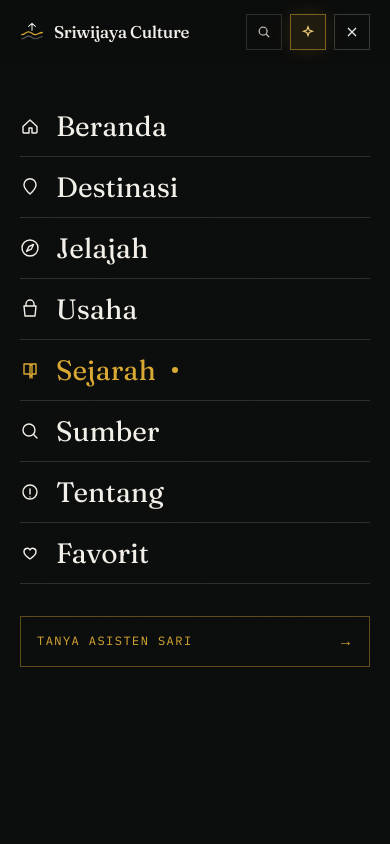
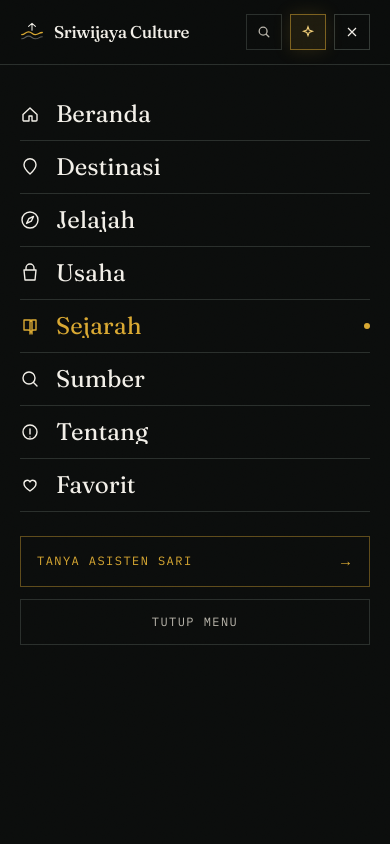
Before and after one commit to fawwaz1st/sriwijaya-culture, a Next.js app: page /artikel in a window 390 px wide. Both pictures are taken after a click on the button 352 px from the left and 32 px from the top of the page. Shown: the top 844 px of the page. Built offline with nearby package versions, Linux system fonts and the light colour scheme.

Commit message:
Render menu seluler lewat portal agar tidak tertahan containing block header

```diff
--- a/scripts/verify-fitur.mjs
+++ b/scripts/verify-fitur.mjs
@@ -80,7 +80,7 @@ const cek = (nama, lulus, detail = "") => {
 
 /* ---------- 2b. Hamburger tetap jalan di tablet ---------- */
 {
-  for (const width of [768, 820, 1023]) {
+  for (const width of [320, 390, 412, 430, 440, 540, 768, 820, 1023]) {
     const ctx = await browser.newContext({ viewport: { width, height: 1000 } });
     const page = await ctx.newPage();
     await page.goto(BASE + "/", { waitUntil: "networkidle", timeout: 60000 });
@@ -112,6 +112,21 @@ const cek = (nama, lulus, detail = "") => {
         Boolean(kotak) && kotak.tinggi > 300 && kotak.atas <= 80 && kotak.display !== "none" && kotak.posisi === "fixed",
         JSON.stringify(kotak),
       );
+      /*
+       * Panel bisa punya ukuran benar tapi tetap tertutup elemen lain.
+       * Karena itu titik tengah layar diuji: elemen teratas di titik itu
+       * harus berada DI DALAM panel. Ini menangkap bug z-index dan bug
+       * panel yang tertinggal di belakang hero.
+       */
+      const hit = await page.evaluate(() => {
+        const el = document.querySelector("#menu-mobile");
+        if (!el) return { ok: false };
+        const x = Math.round(window.innerWidth / 2);
+        const y = Math.round(window.innerHeight / 2);
+        const top = document.elementFromPoint(x, y);
+        return { ok: Boolean(top && el.contains(top)), tag: top ? top.tagName.toLowerCase() : null };
+      });
+      cek("panel menu menutupi konten di " + width, hit.ok, JSON.stringify(hit));
       const tautan = await page.locator('#menu-mobile a[href=\"/destinasi\"]').count();
       cek("menu tablet punya tautan di " + width, tautan === 1, "tautan " + tautan);
     }
--- a/src/components/site-header.tsx
+++ b/src/components/site-header.tsx
@@ -3,6 +3,7 @@
 import Link from "next/link";
 import { usePathname } from "next/navigation";
 import { useEffect, useState } from "react";
+import { createPortal } from "react-dom";
 import { cn } from "@/lib/cn";
 import { CariCepat, type ItemCari } from "@/components/cari-cepat";
 
@@ -198,29 +199,67 @@ export function SiteHeader({ indeks }: { indeks: readonly ItemCari[] }) {
         </div>
       </div>
 
-      {buka && (
+      {/*
+        Panel menu dirender lewat portal ke <body>, dengan gaya kritis
+        sebagai inline style.
+
+        Dua bug nyata yang pernah terjadi di sini:
+        1. Panel memakai `md:hidden`, jadi di 440 px ia hilang padahal
+           tombolnya tampil.
+        2. Panel adalah `position: fixed` di dalam <header> yang memakai
+           backdrop-filter. backdrop-filter menjadikan header sebagai
+           containing block, sehingga `top-16 bottom-0` dihitung
+           terhadap tinggi header (64 px) dan panel menjadi setinggi 0.
+
+        Portal memutus rantai itu sepenuhnya: tidak ada leluhur ber-filter,
+        ber-transform, atau ber-ukuran yang bisa mengubah kotak panel.
+        Inline style dipakai untuk properti yang menentukan terlihat atau
+        tidaknya panel, sehingga kegagalan memuat CSS tidak membuat menu
+        tak terlihat.
+      */}
+      {buka &&
+        typeof document !== "undefined" &&
+        createPortal(
           <div
             id="menu-mobile"
-          className="fixed inset-x-0 bottom-0 top-16 z-40 overflow-y-auto bg-malam lg:hidden"
+            data-menu-version="portal-2"
+            role="dialog"
+            aria-modal="true"
+            aria-label="Menu navigasi"
+            style={{
+              position: "fixed",
+              top: "4rem",
+              left: 0,
+              right: 0,
+              bottom: 0,
+              zIndex: 45,
+              overflowY: "auto",
+              overscrollBehavior: "contain",
+              backgroundColor: "#0b0d0c",
+            }}
           >
-          <nav aria-label="Navigasi seluler" className="px-5 py-8">
-            <ul>
+            <nav aria-label="Navigasi seluler" className="px-5 pb-10 pt-6 sm:px-8">
+              {/* Di tablet, daftar dua kolom supaya ruang lebar tidak jadi
+                  deretan panjang yang membuat ibu jari harus naik-turun jauh. */}
+              <ul className="grid grid-cols-1 gap-x-8 sm:grid-cols-2">
                 {[{ href: "/", label: "Beranda" }, ...NAV].map((item) => (
                   <li key={item.href} className="border-b border-garis-malam">
                     <Link
                       href={item.href}
                       onClick={() => setBuka(false)}
                       aria-current={aktif(item.href) ? "page" : undefined}
-                    className="flex items-center gap-4 py-4"
+                      className="flex items-center gap-4 py-3.5"
                     >
                       <span
                         className={cn(
-                        "flex items-center gap-4",
+                          "flex min-w-0 flex-1 items-center gap-4",
                           aktif(item.href) ? "text-emas" : "text-terang",
                         )}
                       >
                         <IkonNav href={item.href} />
-                      <span className="font-display text-[1.75rem] leading-none">{item.label}</span>
+                        <span className="truncate font-display text-[1.5rem] leading-none sm:text-[1.75rem]">
+                          {item.label}
+                        </span>
                       </span>
                       {aktif(item.href) && (
                         <span className="h-1.5 w-1.5 flex-none rounded-full bg-emas" aria-hidden="true" />
@@ -229,16 +268,26 @@ export function SiteHeader({ indeks }: { indeks: readonly ItemCari[] }) {
                   </li>
                 ))}
               </ul>
+
               <Link
                 href="/asisten"
                 onClick={() => setBuka(false)}
-              className="mt-8 flex items-center justify-between border border-emas/40 px-4 py-3 text-emas"
+                className="mt-6 flex items-center justify-between border border-emas/40 px-4 py-3 text-emas"
               >
                 <span className="font-mono text-[0.75rem] uppercase tracking-[0.12em]">Tanya Asisten Sari</span>
                 <span aria-hidden="true">→</span>
               </Link>
+
+              <button
+                type="button"
+                onClick={() => setBuka(false)}
+                className="mt-3 flex w-full items-center justify-center gap-2 border border-garis-malam px-4 py-3 font-mono text-[0.75rem] uppercase tracking-[0.12em] text-terang-2"
+              >
+                Tutup menu
+              </button>
             </nav>
-        </div>
+          </div>,
+          document.body,
         )}
     </header>
   );
```
Lines whose indentation alone changed are shown as unchanged.
